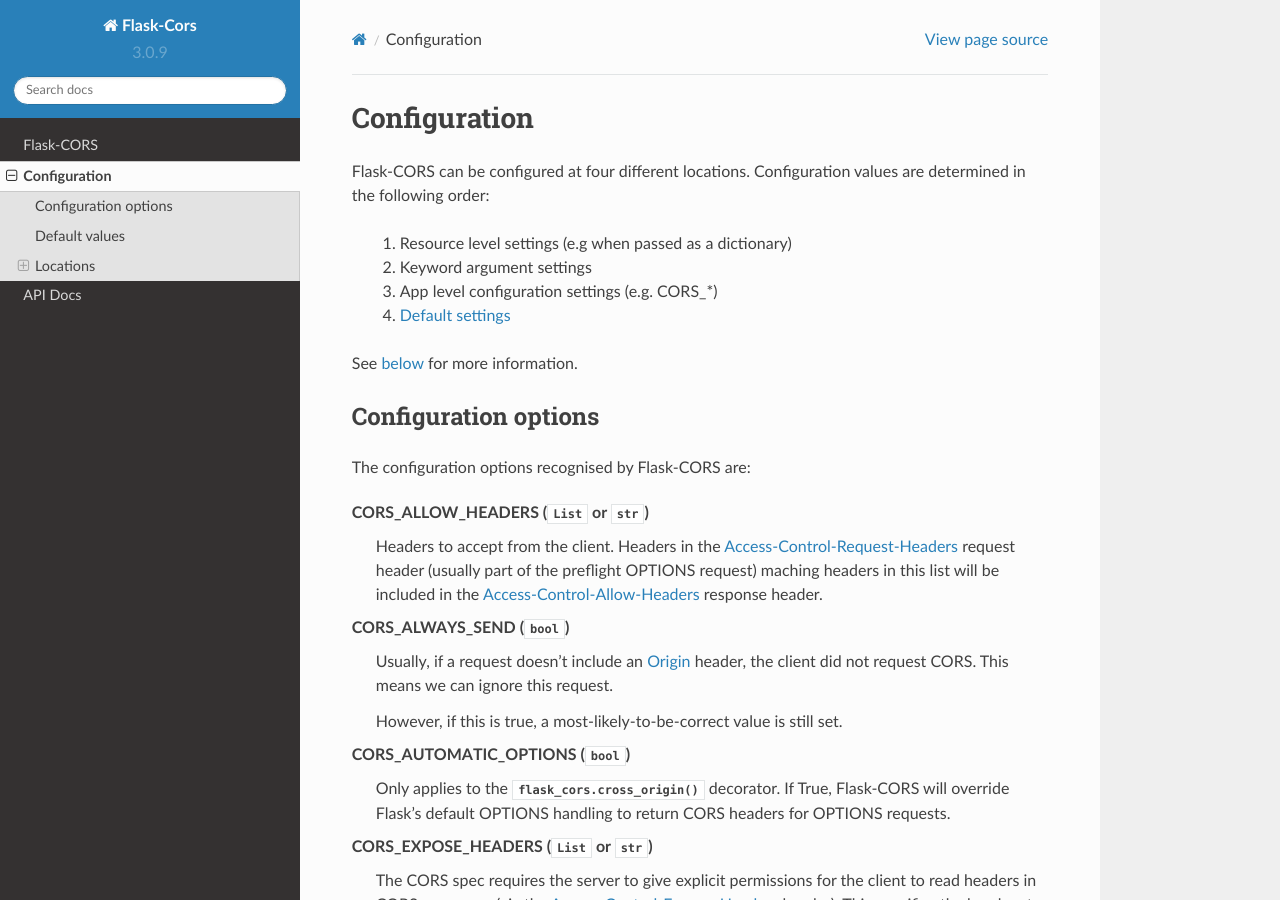
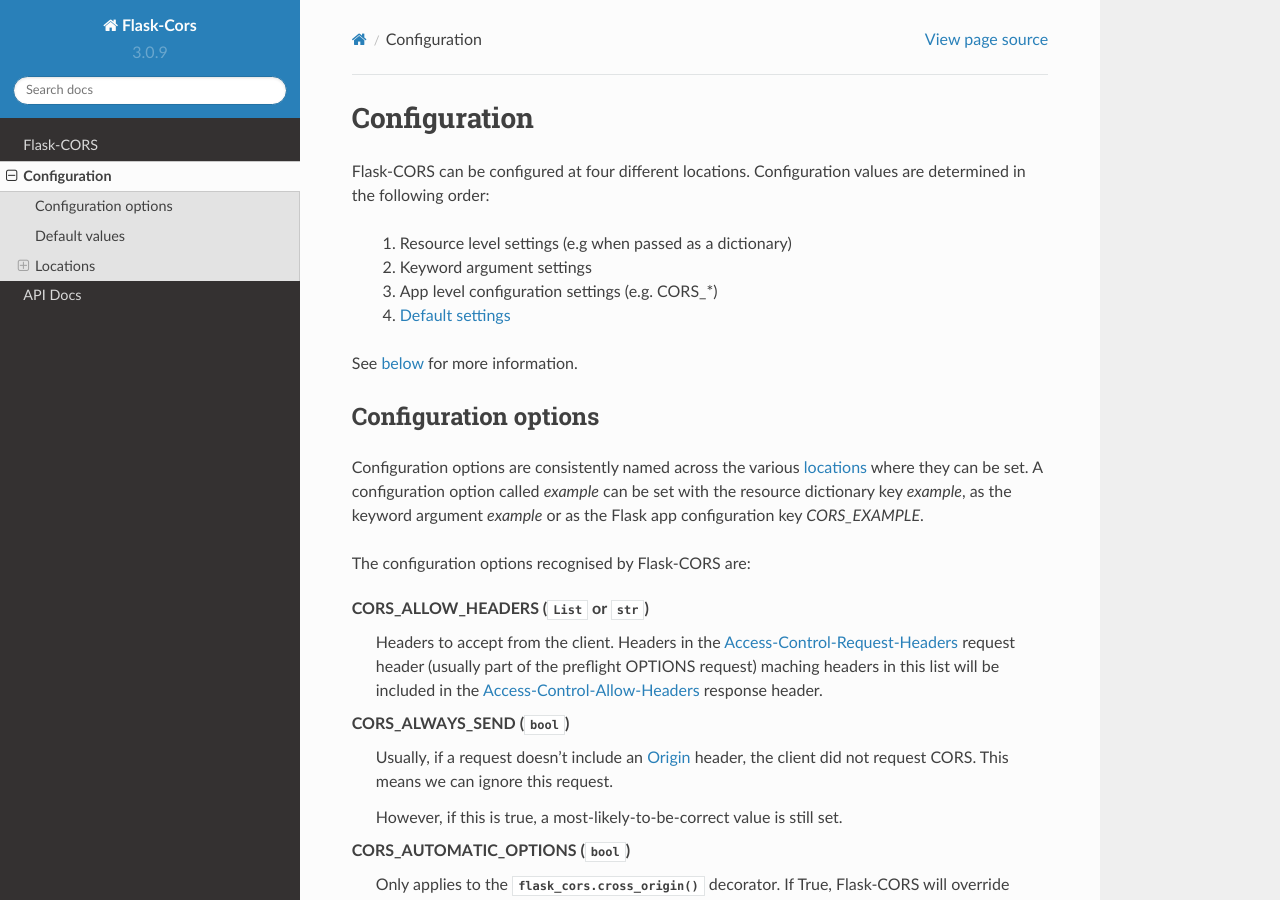
Before and after one commit to corydolphin/flask-cors, a Sphinx documentation site: the page built from docs/configuration.rst, in a window 1280 px wide and 900 px high. Built offline with Sphinx 7.4.7 and the Read the Docs theme 2.0.0, drawn with Linux system fonts in a browser that asks for light colours; some of the changed text lies outside the part shown.

Commit message:
elaborated a bit more on the naming of the configuration options across locations

```diff
--- a/docs/configuration.rst
+++ b/docs/configuration.rst
@@ -13,6 +13,9 @@ See :ref:`below <locations>` for more information.
 
 Configuration options
 ~~~~~~~~~~~~~~~~~~~~~
+
+Configuration options are consistently named across the various :ref:`locations <locations>` where they can be set.
+A configuration option called *example* can be set with the resource dictionary key *example*, as the keyword argument *example* or as the Flask app configuration key *CORS_EXAMPLE*.
 
 The configuration options recognised by Flask-CORS are:
 
@@ -87,7 +90,7 @@ Default values
 * CORS_MAX_AGE: None
 * CORS_METHODS: [":http:method:`get`", ":http:method:`head`", ":http:method:`post`", ":http:method:`options`", ":http:method:`put`", ":http:method:`patch`", ":http:method:`delete`"]
 * CORS_ORIGINS: "*"
-* CORS_RESOURCES: r"/*"
+* CORS_RESOURCES: r"/\*"
 * CORS_SEND_WILDCARD: False
 * CORS_SUPPORTS_CREDENTIALS: False
 * CORS_VARY_HEADER: True
```
